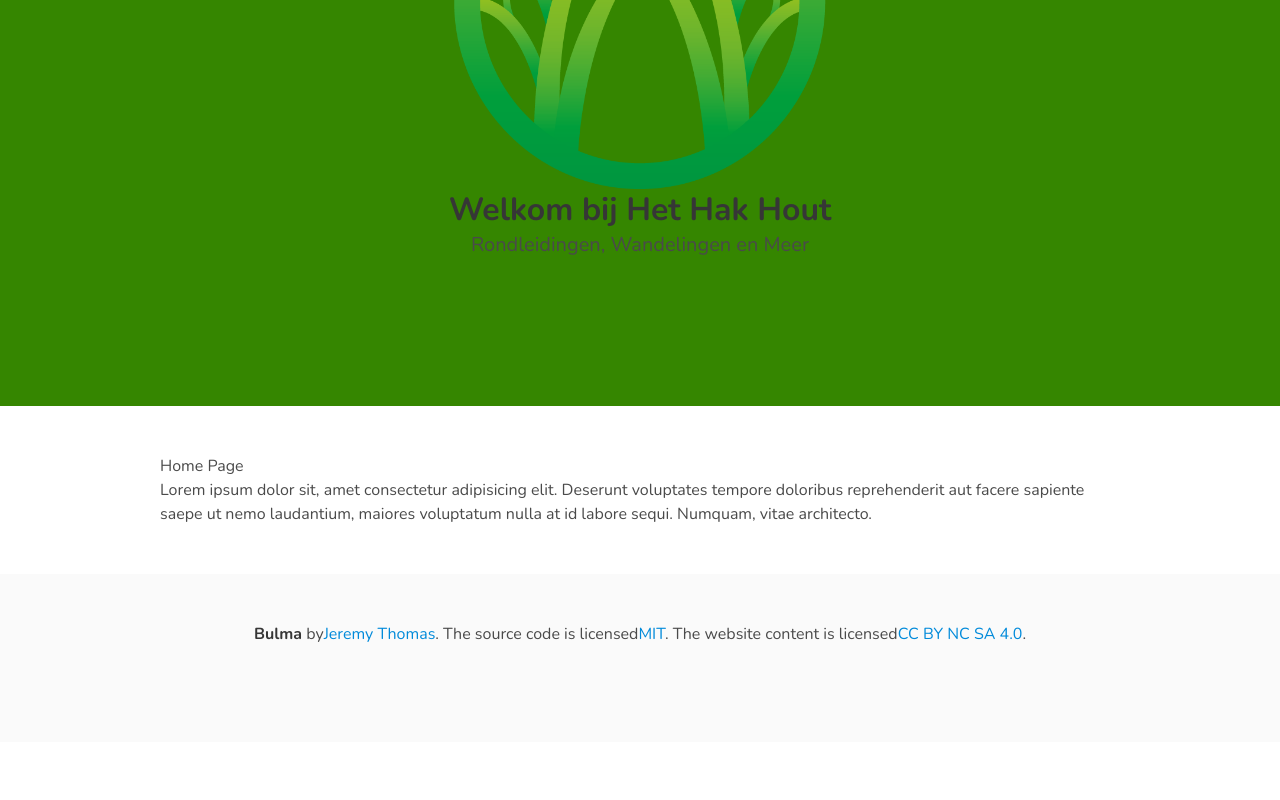
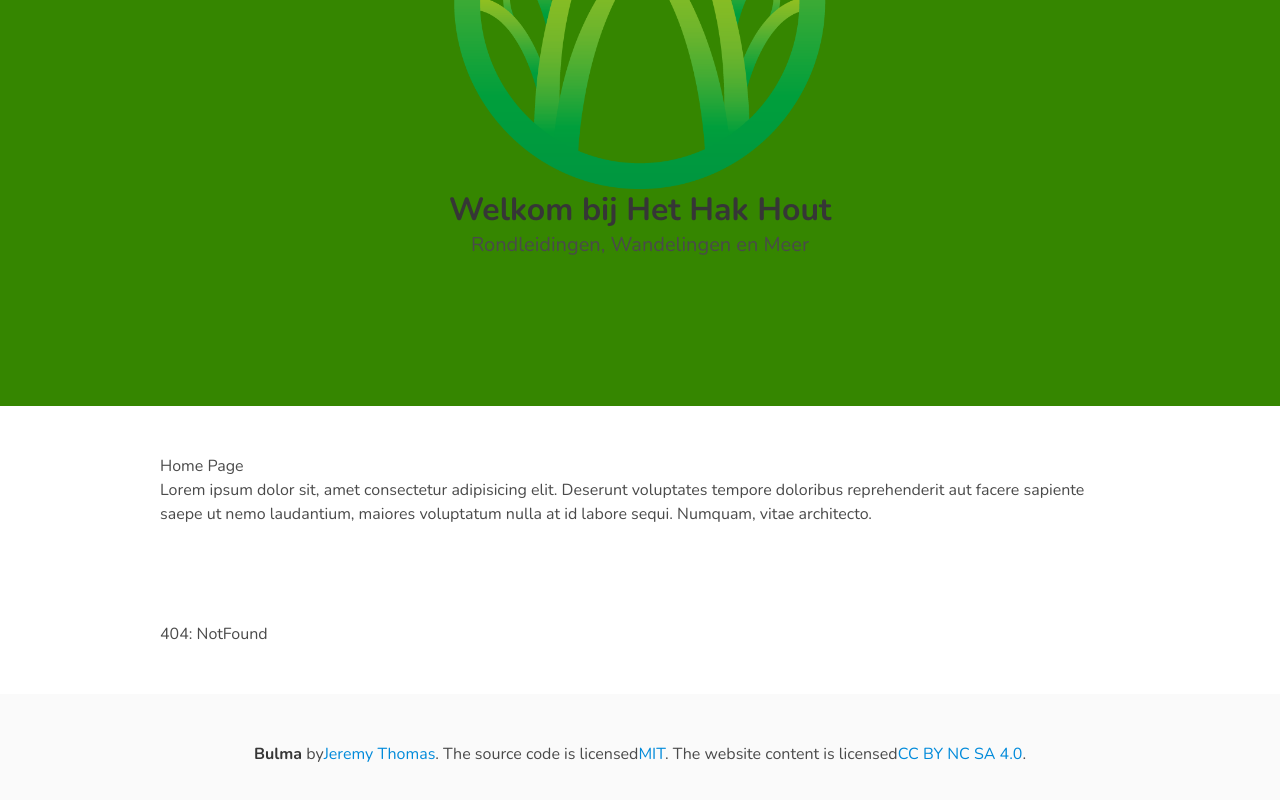
Before and after one commit to castelnuovo/hethakhout, a React (Create React App) app: page / in a window 1280 px wide. Shown: the part 394-1194 px from the top of the page. Before the commit the page ends 1136 px from the top, so only its background shows below. Built offline with nearby package versions, Linux system fonts and the light colour scheme.

Commit message:
changed routes structure and added 404 route

```diff
--- a/src/Components/App/App.js
+++ b/src/Components/App/App.js
@@ -8,6 +8,7 @@ import Footer from '../Footer';
 // TODO: place this in an seperate router component
 import Home from '../../Routes/Home';
 import About from '../../Routes/About';
+import NotFound from '../../Routes/NotFound';
 
 const removePreLoader = () => {
     const preloader = document.querySelector('.preloader');
@@ -39,6 +40,7 @@ class App extends Component {
                     ))} */}
                     <Route path="/" component={Home} exact />
                     <Route path="/tour/:id" component={About} />
+                    <Route component={NotFound} />
                     <Footer />
                 </div>
             </Router>
--- a/src/Routes/About/index.js
+++ /dev/null
@@ -1 +0,0 @@
-export { default } from './About';
--- a/src/Routes/Home/Home.js
+++ b/src/Routes/Home.js
@@ -1,5 +1,5 @@
 import React, { Component } from 'react';
-import Hero from '../../Components/Hero';
+import Hero from '../Components/Hero';
 
 class Home extends Component {
     render() {
--- a/src/Routes/Home/index.js
+++ /dev/null
@@ -1 +0,0 @@
-export { default } from './Home';
--- /dev/null
+++ b/src/Routes/NotFound.js
@@ -0,0 +1,13 @@
+import React from 'react';
+
+const NotFound = () => {
+    return (
+        <section className="section">
+            <div className="container">
+                <h1>404: NotFound</h1>
+            </div>
+        </section>
+    );
+};
+
+export default NotFound;
```
Also changed, not shown: src/Components/Router.js (added), src/Routes/About.js (renamed from src/Routes/About/About.js).
